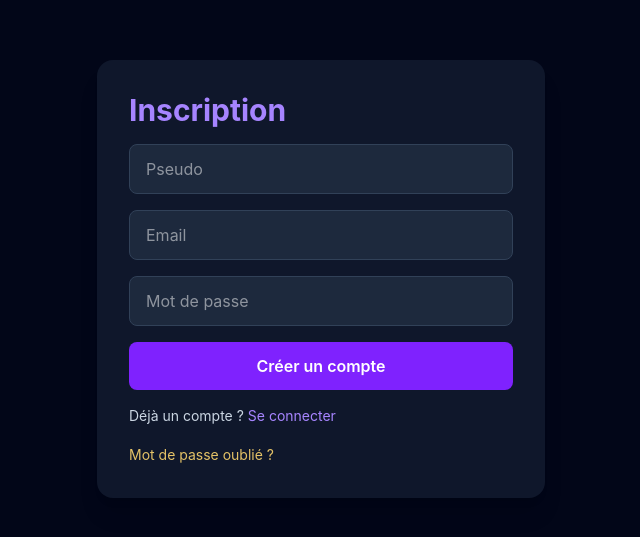
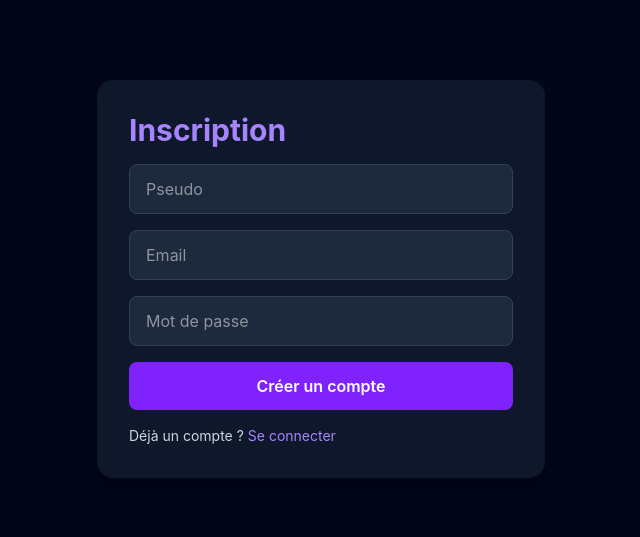
Before and after one commit to Myra-tech456/BookTalk, a React (Vite) app: page /signup in a window 1280 px wide. Shown: the part 121-658 px from the top of the page, without its empty margins (319-959 px from the left). Built offline with nearby package versions, Linux system fonts and the light colour scheme.

Commit message:
add change password option2

```diff
--- a/src/pages/LoginPage.tsx
+++ b/src/pages/LoginPage.tsx
@@ -68,6 +68,12 @@ export default function LoginPage() {
             S'inscrire
           </Link>
         </p>
+        <Link
+          to="/forgot-password"
+          className="text-sm text-gold-300 hover:underline"
+        >
+          Mot de passe oublié ?
+        </Link>
       </form>
     </main>
   );
--- a/src/pages/SignupPage.tsx
+++ b/src/pages/SignupPage.tsx
@@ -84,12 +84,7 @@ export default function SignupPage() {
             Se connecter
           </Link>
         </p>
-        <Link
-          to="/forgot-password"
-          className="text-sm text-gold-300 hover:underline"
-        >
-          Mot de passe oublié ?
-          </Link>
+
       </form>
     </main>
   );
```
